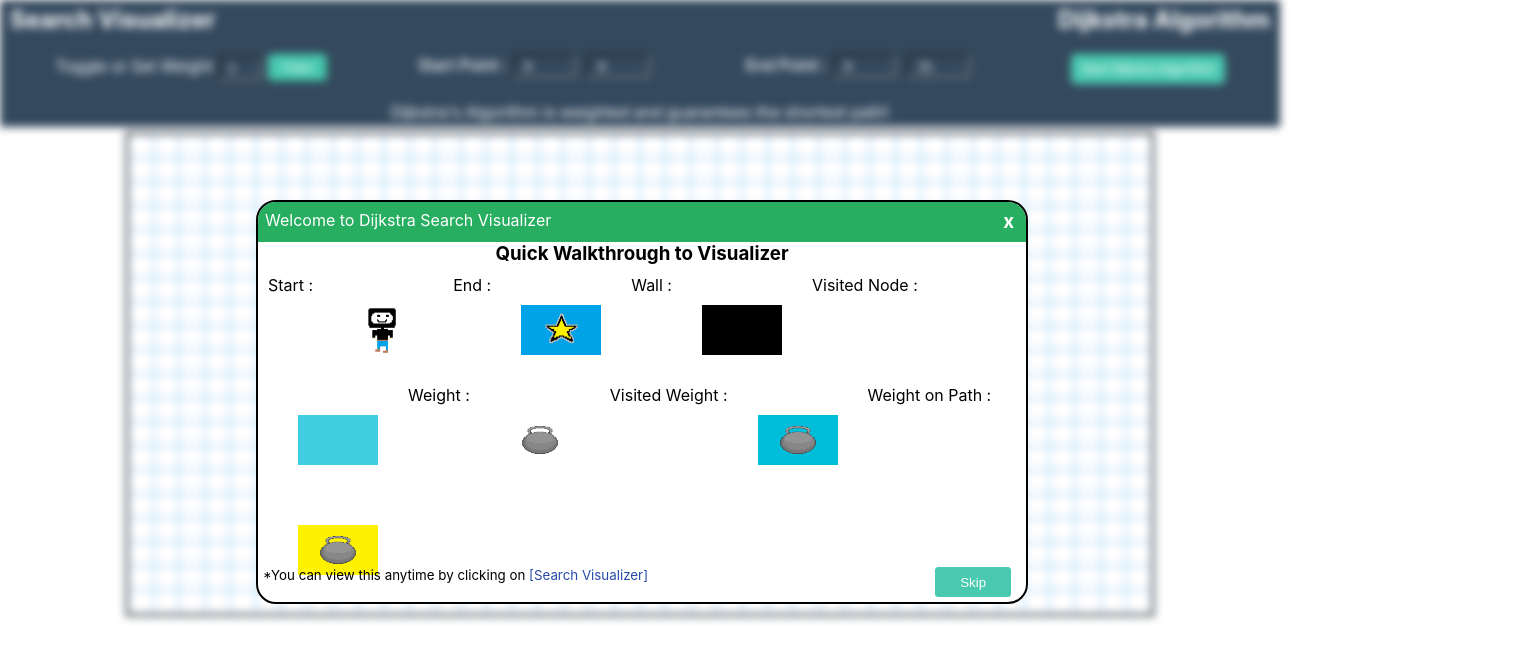
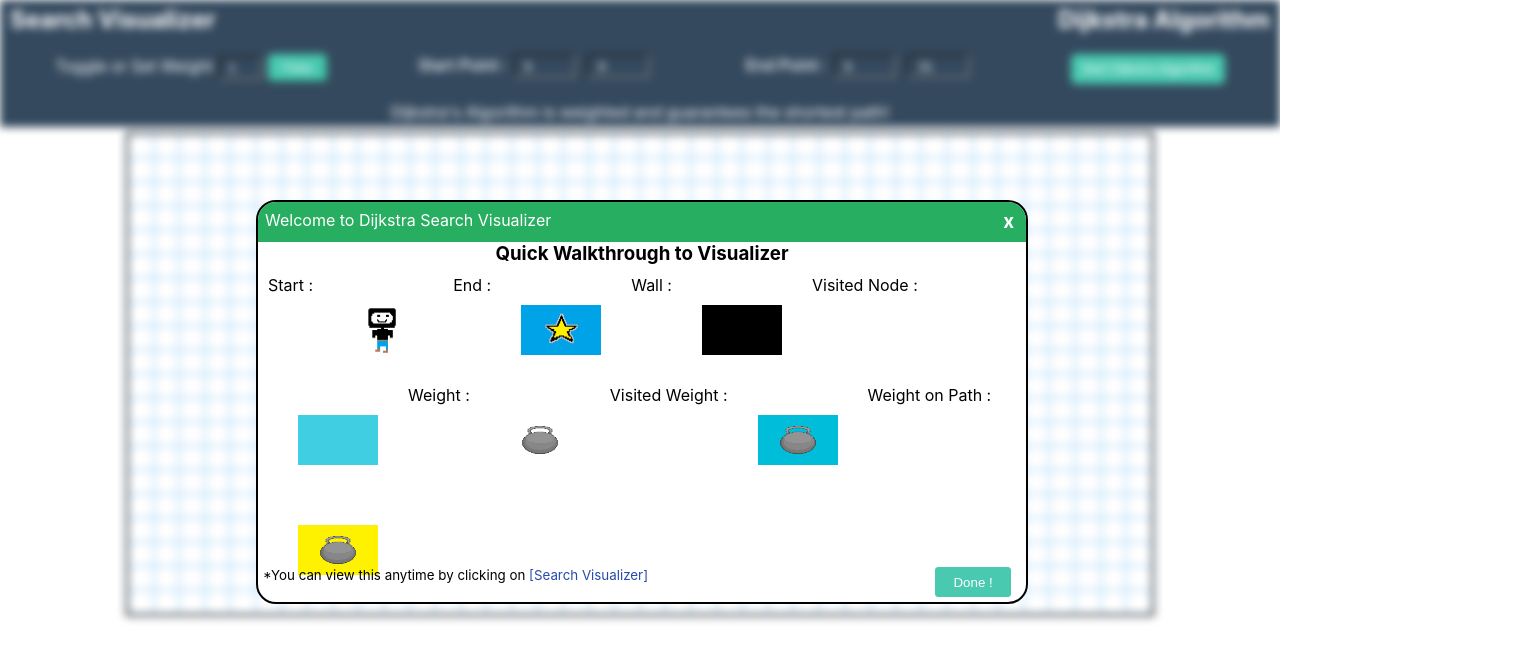
Before and after one commit to Suhaan-Bhandary/Path-Finding-Visualizer, a React (Create React App) app: page / in a window 1280 px wide. Shown: the top 660 px of the page, 1536 px wide, since content can reach past the window. Built offline with nearby package versions, Linux system fonts and the light colour scheme.

Commit message:
Fixed some errors regarding CSS

```diff
--- a/src/PathfindingVisualizer/Tutorial/Tutorial.css
+++ b/src/PathfindingVisualizer/Tutorial/Tutorial.css
@@ -9,12 +9,12 @@
     top: 25vh;
     left: 20%;
     position: absolute;
-    width: 100%;
+    width: 75%;
     height: 70vh;
 }
 
 .PopUp .PopUpTextBox {
-    width: 60%;
+    width: 80%;
     height: 50vh;
     background-color: white;
     z-index: 10;
--- a/src/PathfindingVisualizer/Tutorial/Tutorial.jsx
+++ b/src/PathfindingVisualizer/Tutorial/Tutorial.jsx
@@ -64,7 +64,7 @@ export class Tutorial extends Component {
 
         <div className="skipBox">
           <small>*You can view this anytime by clicking on <span>[Search Visualizer]</span></small>
-          <button onClick={skipPopUp}>Skip</button>
+          <button onClick={skipPopUp}>Done !</button>
         </div>
 
 
```
Also changed, not shown: 1 other file (tests, documents, lock files or other folders).
